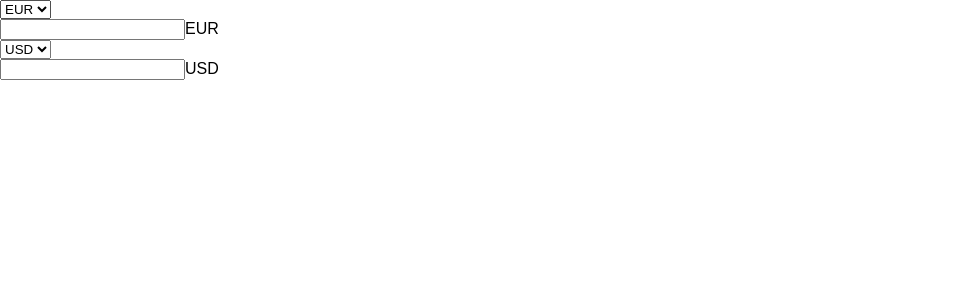
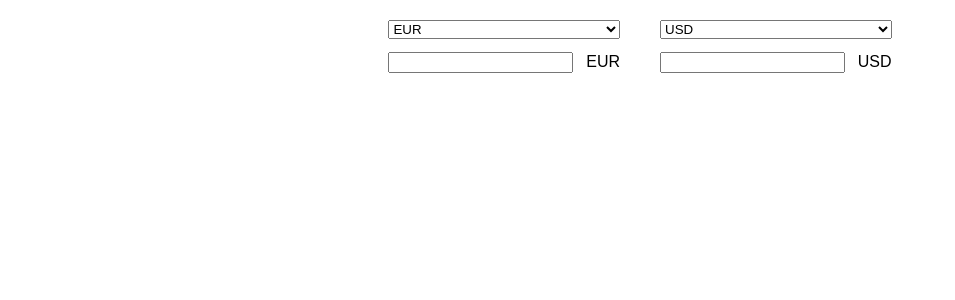
Before and after one commit to chikamichi/fxpocket, a React (Create React App) app: page / in a window 1280 px wide. Shown: the top 300 px of the page, without its empty margins (0-955 px from the left). Built offline with nearby package versions, Linux system fonts and the light colour scheme.

Commit message:
Style basic layout

```diff
--- a/src/App.css
+++ b/src/App.css
@@ -1,28 +1,35 @@
-.App {
-  text-align: center;
+#root {
+  display: flex;
+  justify-content: center;
 }
 
-.App-logo {
-  animation: App-logo-spin infinite 20s linear;
-  height: 80px;
+/* fxPocket App => fxp- namespace */
+.fxp {
+  display: flex;
 }
 
-.App-header {
-  background-color: #222;
-  height: 150px;
+.fxp-currency {
+  display: flex;
+  flex-grow: 1;
   padding: 20px;
-  color: white;
 }
 
-.App-title {
-  font-size: 1.5em;
+.fxp-currency--quote {
+  display: flex;
+  flex-direction: column;
+  justify-content: flex-end;
 }
 
-.App-intro {
-  font-size: large;
+.fxp-currency--counter {
+  display: flex;
+  flex-direction: column;
+  justify-content: flex-start;
 }
 
-@keyframes App-logo-spin {
-  from { transform: rotate(0deg); }
-  to { transform: rotate(360deg); }
+.fxp-currency__result {
+  margin-top: 0.8em;
 }
+
+.fxp-currency__label {
+  padding-left: 0.8em;
+}
```
